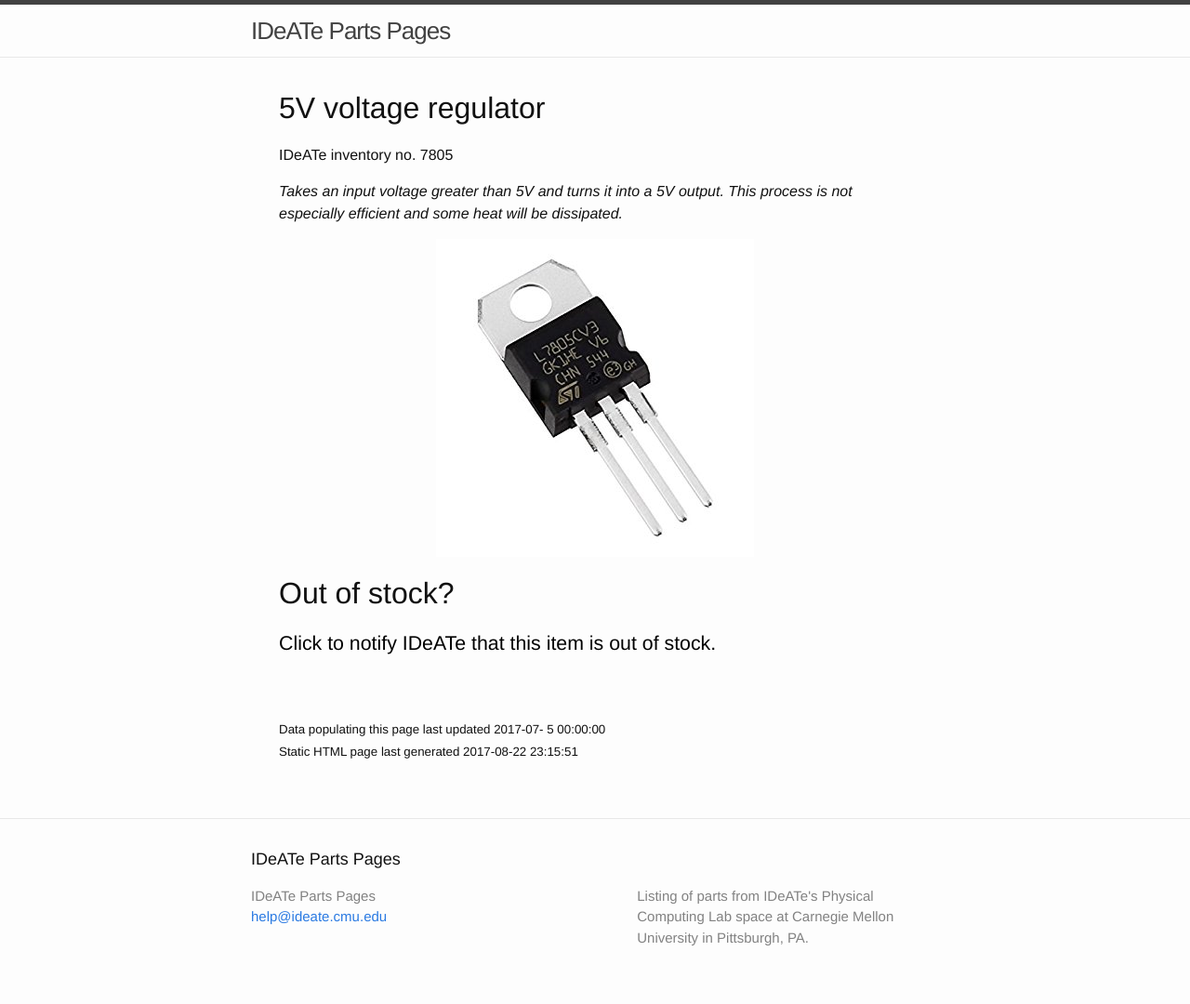
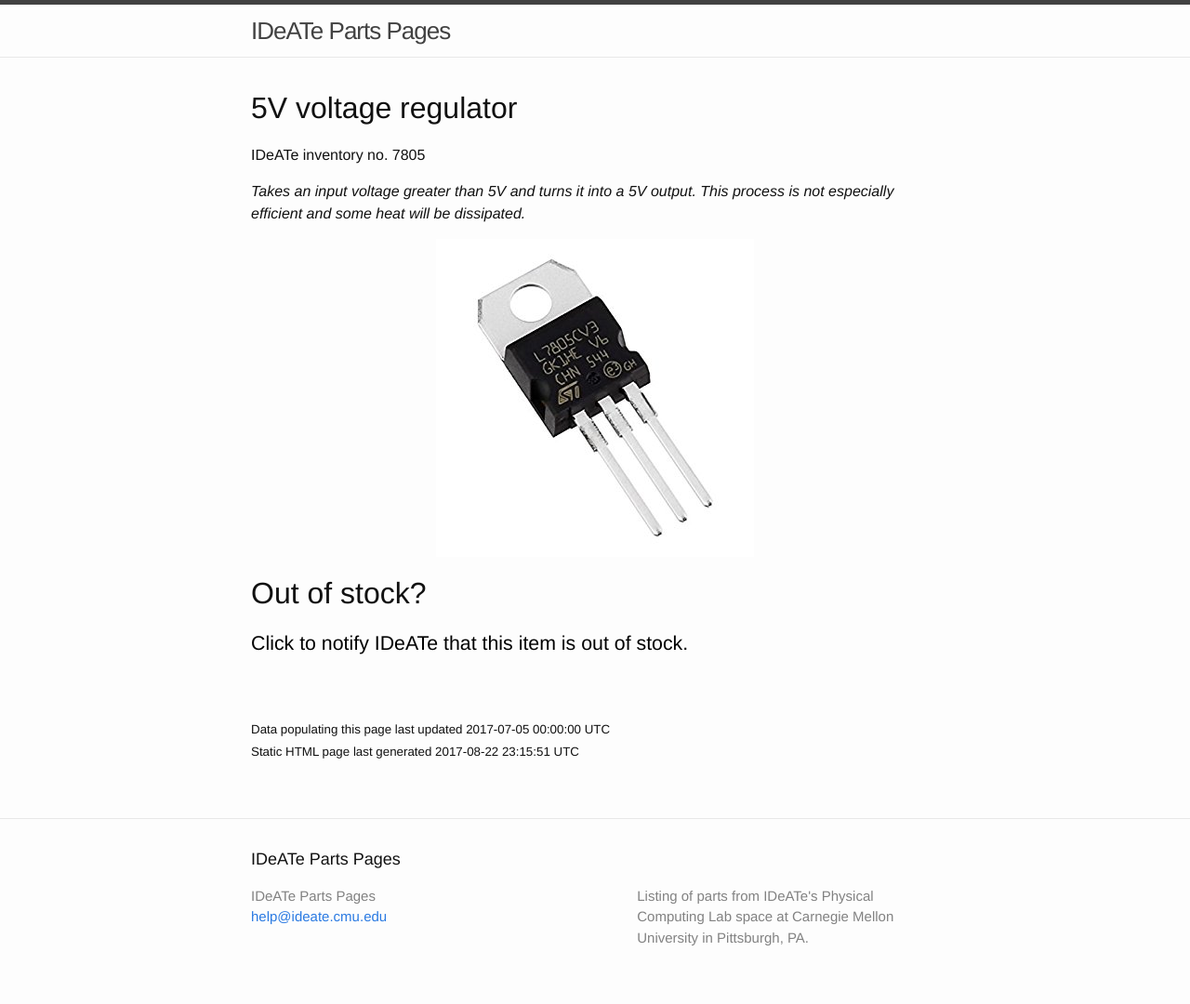
Before and after one commit to robzach/partsPages, a Jekyll site: the page built from _items/7805.markdown, in a window 1280 px wide. Shown: the whole page at 93% size. Built offline with Jekyll 4.4.1, drawn with Linux system fonts in a browser that asks for light colours.

Commit message:
tweaked time at bottom of page to try to fix it, no luck so far

```diff
--- a/_layouts/item.html
+++ b/_layouts/item.html
@@ -3,7 +3,7 @@
 ---
 
 <div class="post-content">
-    <div class="wrapper">
+<!--    <div class="wrapper">-->
 
         <h1>{{page.title}}</h1>
 
@@ -39,10 +39,10 @@
         <br><br>
 
         <small>
-            Data populating this page last updated {{ page.date | date: "%Y-%m-%e %H:%M:%S" | timezone: "America/New_York" }}
+            Data populating this page last updated {{ page.date | date: "%F %T %Z" | timezone: "America/New_York" }}
         <br>
-            Static HTML page last generated {{ "now" | date: "%Y-%m-%e %H:%M:%S" }}
+            Static HTML page last generated {{ "now" | date: "%F %T %Z" }}
         </small>
 
-    </div>
+<!--    </div>-->
 </div>
```
